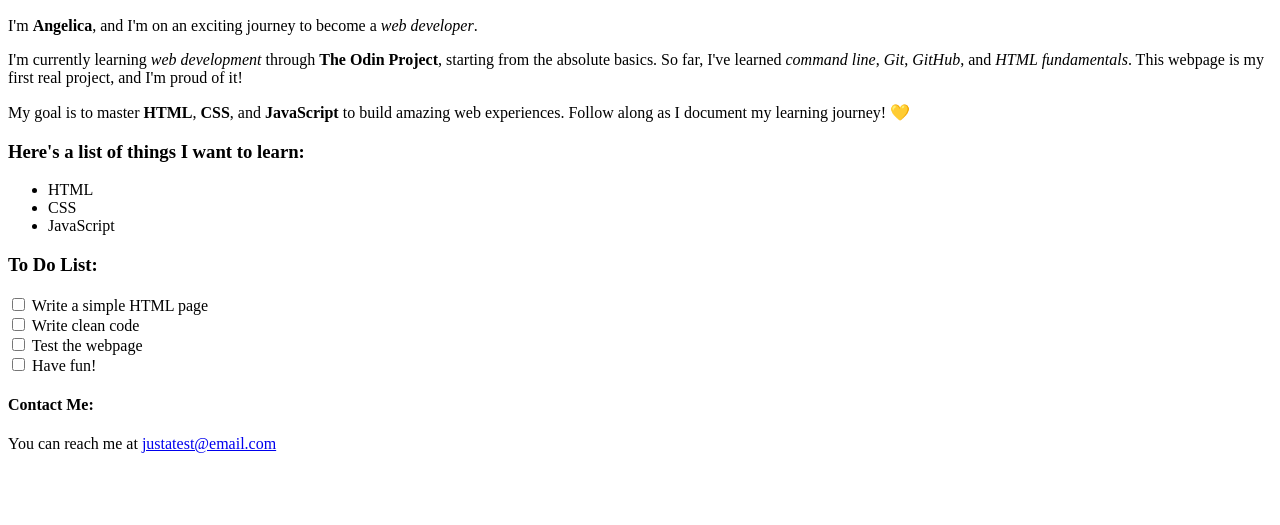
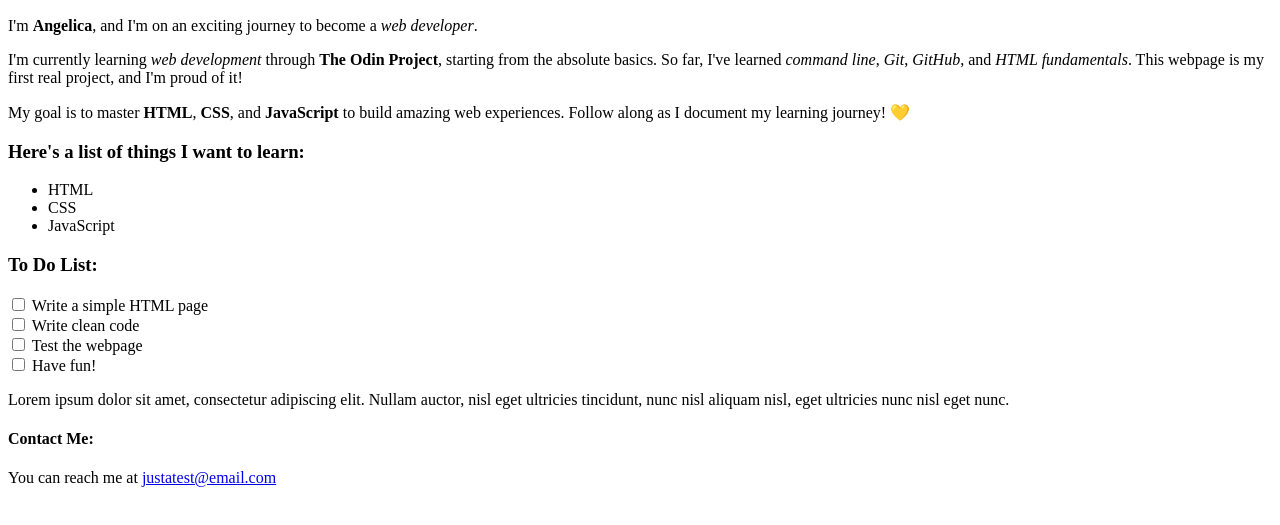
Before and after one commit to aglcmgr/My-First-Webpage, a plain HTML site: page index.html in a window 1280 px wide. Shown: the part 111-636 px from the top of the page. Drawn offline with Linux system fonts and the light colour scheme.

Commit message:
Added a dummy text test as a paragraph

```diff
--- a/index.html
+++ b/index.html
@@ -13,7 +13,6 @@
 <body>
     <!-- This is the main heading -->
     <h1>Hi Everyone!👋</h1>
-
     <h2>Welcome to my first webpage.</h2>
 
         <!-- This is a paragraph introducing myself -->
@@ -51,6 +50,11 @@
             <input type="checkbox" id="task4" name="todo" value="code">
             <label for="task4">Have fun!</label>
         </div>
+
+        <!-- This is a  sample Lorem Ipsum text -->
+        <p>Lorem ipsum dolor sit amet, consectetur adipiscing elit. Nullam auctor, nisl eget ultricies tincidunt, nunc nisl aliquam nisl, eget ultricies nunc nisl eget nunc.</p>
+
+    <!-- This is the contact information section -->
     <h4>Contact Me:</h4>
         <p>You can reach me at <a href="mailto:justatest@email.com">justatest@email.com</a></p>
 </body>
```
Lines whose indentation alone changed are shown as unchanged.
